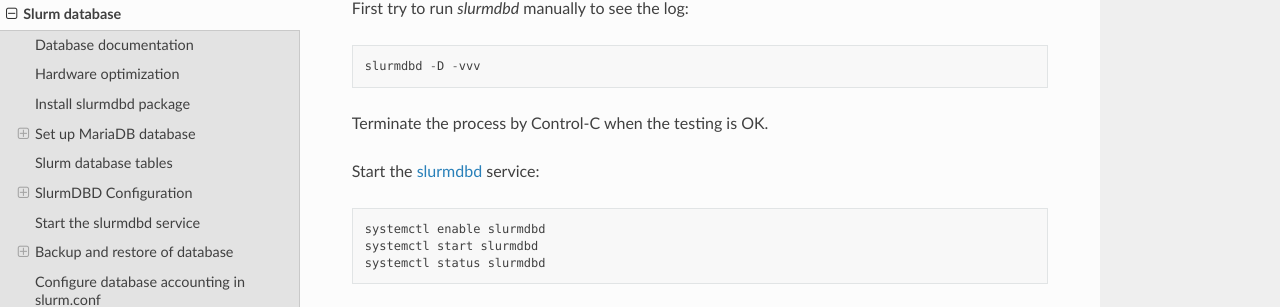
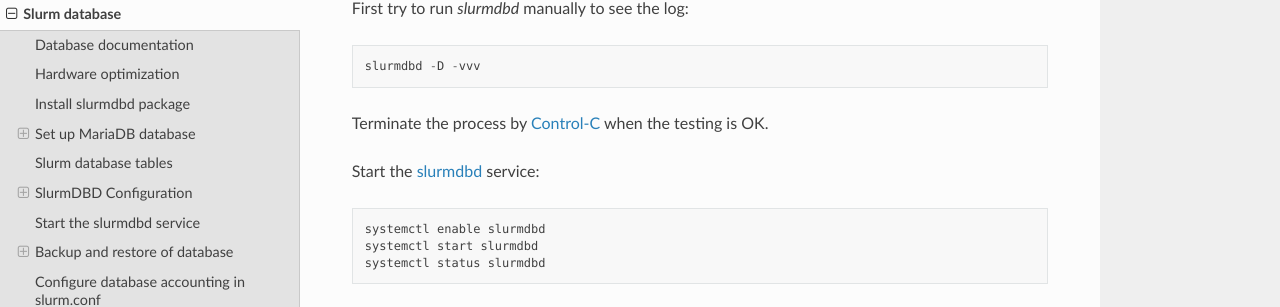
Before and after one commit to OleHolmNielsen/Niflheim_system, a Sphinx documentation site: the page built from docs/Slurm_database.rst, in a window 1280 px wide and 900 px high, scrolled down 9550 px. Shown: the part 144-451 px from the top of the window. Built offline with Sphinx 7.4.7 and the Read the Docs theme 2.0.0, drawn with Linux system fonts in a browser that asks for light colours.

```diff
--- a/docs/Slurm_configuration.rst
+++ b/docs/Slurm_configuration.rst
@@ -231,9 +231,11 @@ For example::
   slurmctld -Dvvvv
 
 Watch the the output for any signs of problems.
-If the daemon looks sane, type Control-C and start the service in the normal way::
+If the daemon looks sane, type Control-C_ and start the service in the normal way::
 
   systemctl start slurmctld
+
+.. _Control-C: https://en.wikipedia.org/wiki/Control-C
 
 E-mail notification setup
 -------------------------
--- a/docs/Slurm_database.rst
+++ b/docs/Slurm_database.rst
@@ -420,7 +420,7 @@ First try to run *slurmdbd* manually to see the log::
 
   slurmdbd -D -vvv
 
-Terminate the process by Control-C when the testing is OK.
+Terminate the process by Control-C_ when the testing is OK.
 
 Start the slurmdbd_ service::
 
@@ -710,7 +712,7 @@ and wait for the output::
 
      slurmdbd: debug2: Everything rolled up
 
-and do a *Control-C*.
+and do a Control-C_.
 
 .. _time_command: https://man7.org/linux/man-pages/man1/time.1.html
 
@@ -761,7 +763,7 @@ On the ``db2`` server:
 
      slurmdbd: debug2: Everything rolled up
 
-   and do a *Control-C*.
+   and do a Control-C_.
 
 4. Start and enable slurmdbd_ and make sure the status is up::
 
--- a/docs/Slurm_installation.rst
+++ b/docs/Slurm_installation.rst
@@ -665,7 +665,7 @@ Here is a suggested procedure:
 
      slurmdbd: debug2: accounting_storage/as_mysql: as_mysql_roll_usage: Everything rolled up
 
-   and do a *Control-C*.
+   and do a Control-C_.
    Please note that the database table conversions may take **several minutes** or longer, depending on the size of the tables.
 
    Write down the timing information from the ``time`` command, since this will be the expected approximate time when you later perform the *real* upgrade.
```
Also changed, not shown: other parts of docs/Slurm_database.rst (+2 -0 lines).
